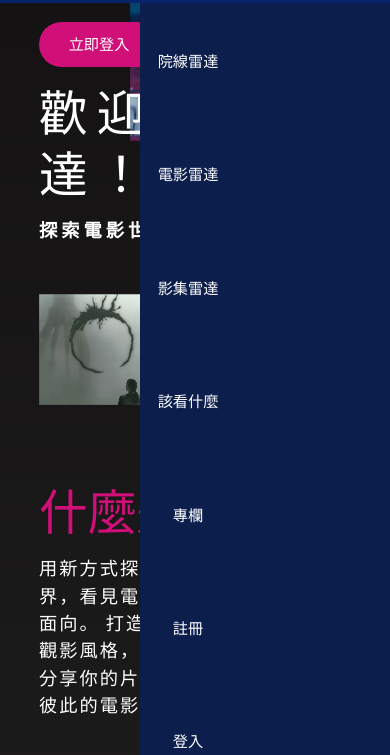
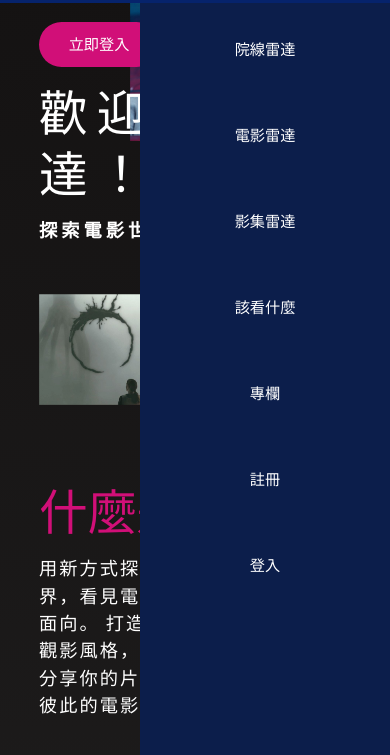
Before and after one commit to mozzaray/filmradar, a plain HTML site: page index.html in a window 390 px wide. Both pictures are taken after a click on the element 355 px from the left and 33 px from the top of the page. Shown: the part 57-812 px from the top of the page. Drawn offline with nearby package versions, Linux system fonts and the light colour scheme; a web font is replaced by a local one.

Commit message:
rwd end 2

```diff
--- a/css/style.css
+++ b/css/style.css
@@ -737,6 +737,8 @@ p{
         line-height: 3.8;
         text-align: center;
         margin: 0;
+        width: auto;
+        line-height: 1.8;
     }
 
     .list >li:last-child{
@@ -762,7 +764,7 @@ p{
     .drop li a{
        text-align: center;
        width: auto;
-
+       line-height: 3.5;
     }
 
     nav{
@@ -859,7 +861,7 @@ p{
     }
 
     header .list > li > a{
-        line-height: 4.5;
+        line-height: 2.5;
         font-size: 2.5rem;
     }
 
@@ -893,6 +895,11 @@ p{
         width: 250px;
     }
 
+    .list > li{
+        margin: 8px 0;
+    }
+
+
 
 }
 
```
